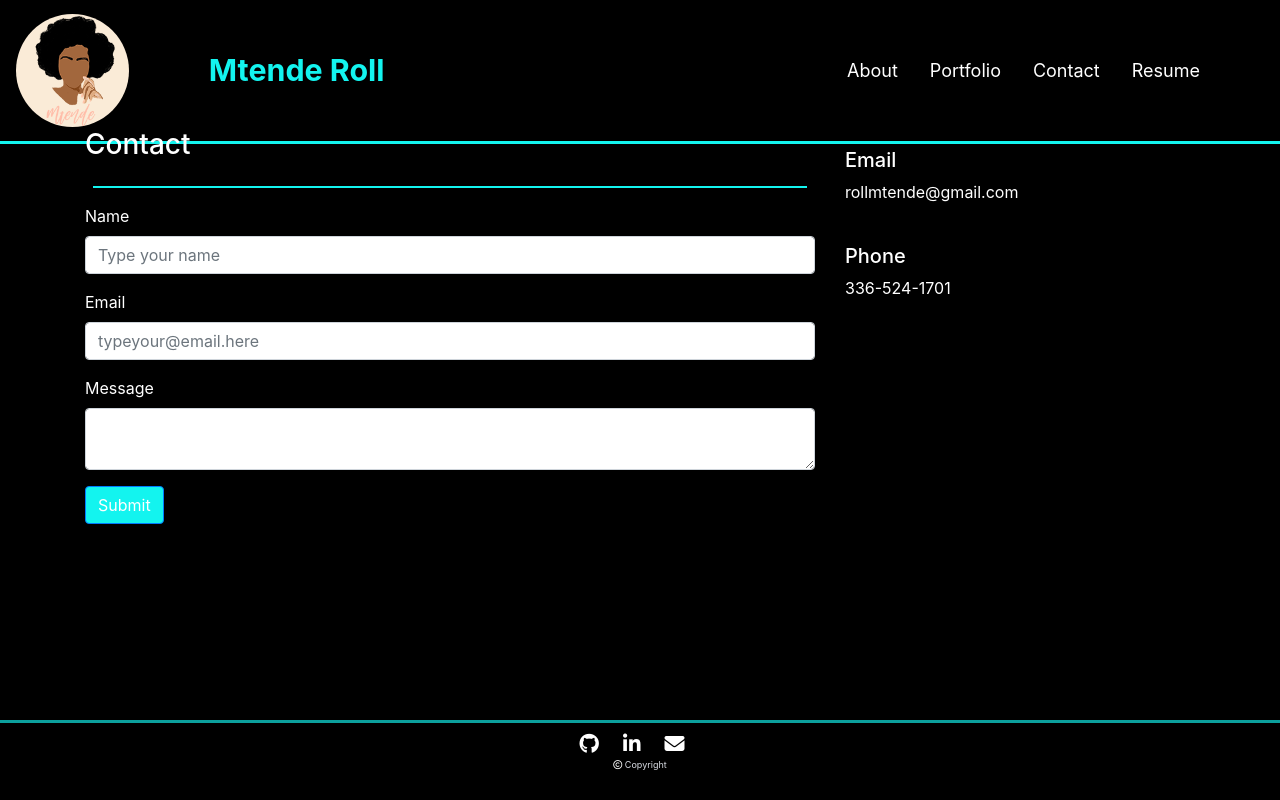
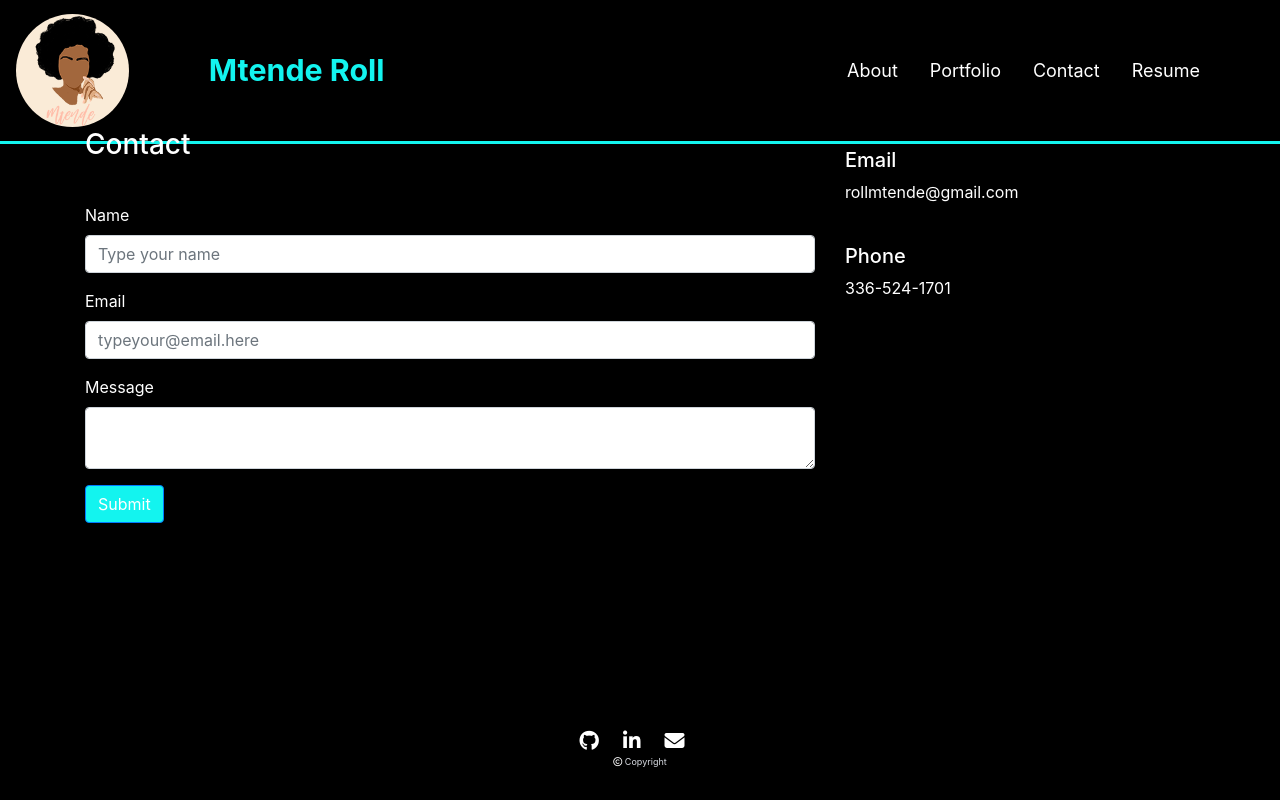
Before and after one commit to MtendeRoll/Mtende-Roll-Professional-Portfolio, a React (Create React App) app: page /contact in a window 1280 px wide. Built offline with nearby package versions, Linux system fonts and the light colour scheme.

Commit message:
updated styles

```diff
--- a/src/components/Footer/style.css
+++ b/src/components/Footer/style.css
@@ -4,7 +4,6 @@
   left: 0;
   width: 100%;
   height: 10%;
-  border-top: inset #13f4ef;
   text-align: center;
   letter-spacing: 1rem;
 }
--- a/src/pages/About/style.css
+++ b/src/pages/About/style.css
@@ -2,9 +2,6 @@
   position: relative;
 }
 
-hr.solid {
-  border-top: 2px solid #13f4ef;
-}
 #about-title {
   color: #13f4ef;
   font-size: 2rem;
```
Also changed, not shown: src/components/Header/style.css (+34 -1 lines).
